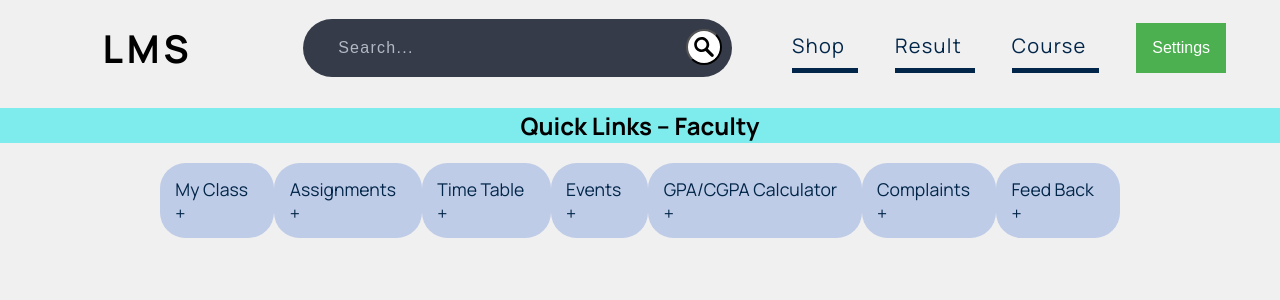
After one commit to jade-emperror/learning-management-system, a Django app: template templates/dashboard-faculty.html in a window 1280 px wide. The commit adds this page. Shown: the top 300 px of the page. Run offline with Django 3.2, Linux system fonts and the light colour scheme; the template is opened without the code that fills it, so the values that code supplies are empty.

Commit message:
dashboard initiated

```diff
--- a/dashboard/views.py
+++ b/dashboard/views.py
@@ -11,7 +11,10 @@ def checklogin(request):
         return False
 def index(request):
     if checklogin(request):
-        return render(request,'dashboard.html')
+        if(request.session.get('role')=='student'):
+            return render(request,'dashboard-student.html')
+        else:
+            return render(request,'dashboard-faculty.html')
     else:
         return redirect("/login/")
 def SyllabusFeed(request):
--- a/login/views.py
+++ b/login/views.py
@@ -16,6 +16,7 @@ def cklogin(request):
                 data=data[0]
                 if(data['uid']==uid and data['password'] == pwd):
                     request.session['islogin']=True
+                    request.session['role']='student'
                     #return redirect("/dashboard/")
                     return redirect("/dashboard/")
                 else:
@@ -29,6 +30,8 @@ def cklogin(request):
             if(len(data)!=0):
                 data=data[0]
                 if(data['uid']==uid and data['password'] == pwd):
+                    request.session['islogin']=True
+                    request.session['role']='faculty'
                     return redirect("/dashboard/")
                 else:
                     return render(request,'login.html',{'script':"Invalid Username or password"})
--- /dev/null
+++ b/static/css/dashboard.css
@@ -0,0 +1,249 @@
+body,
+html {
+    margin: 0px;
+    padding: 0px;
+    font-family: 'Manrope', sans-serif;
+    background-color: rgb(240, 240, 240);
+}
+
+.topbar {
+    display: flex;
+    justify-content: flex-start;
+    width: 100vw;
+    align-items: center;
+    height: 12vh;
+    flex-direction: row;
+    background-color: rgb(240, 240, 240);
+}
+
+.lms-hdr {
+    height: fit-content;
+    flex: .17;
+    padding-left: 8vw;
+    font-size: 3vw;
+    letter-spacing: .3vw;
+    display: flex;
+    flex-direction: row;
+    align-items: center;
+}
+
+.searchbar-cont {
+    flex: .4;
+    display: flex;
+    align-items: center;
+    justify-content: flex-start;
+    align-content: center;
+}
+
+.searchbar {
+    margin-bottom: auto;
+    margin-top: auto;
+    height: fit-content;
+    background-color: #353b48;
+    border-radius: 30px;
+    padding: 10px;
+}
+
+.search_input {
+    color: white;
+    border: 0;
+    outline: 0;
+    background: none;
+    width: 27vw;
+    font-size: 2vh;
+    line-height: 4.5vh;
+    caret-color: red;
+    padding-left: 2vw;
+    letter-spacing: 0.09vw;
+}
+
+.search_input::placeholder {
+    color: #b3b8c4;
+    font-size: 2vh;
+    line-height: 4.5vh;
+    letter-spacing: .1vw;
+}
+
+.search_icon {
+    height: 4.5vh;
+    width: 4.5vh;
+    float: right;
+    display: flex;
+    justify-content: center;
+    align-items: center;
+    border-radius: 50%;
+    color: black;
+    text-decoration: none;
+    background: white;
+}
+
+.search_icon:hover {
+    transform: scale(1.15);
+    transition: .15s;
+    cursor: pointer;
+}
+
+.icon {
+    height: 2.5vh;
+    width: 2.5vh;
+}
+
+.tabs {
+    flex: .4;
+    display: flex;
+    display: flex;
+    flex-direction: row;
+    justify-content: space-around;
+}
+
+.tab-links {
+    width: fit-content;
+    padding-right: 1vw;
+    font-size: 2.5vh;
+    line-height: 2vh;
+    text-decoration: none;
+    letter-spacing: .1vw;
+    color: rgb(2, 38, 73);
+    border-bottom: solid .7vh rgb(2, 38, 73);
+    display: flex;
+    flex-direction: row;
+    align-items: center;
+    justify-content: center;
+    align-content: center;
+}
+
+.arrow-icon {
+    height: 1.7vh;
+    width: 1.7vh;
+    margin-bottom: -.3vw;
+    margin-left: .3vw;
+}
+
+.dropbtn {
+    background-color: #4CAF50;
+    color: white;
+    padding: 16px;
+    font-size: 16px;
+    border: none;
+}
+
+
+/* The container <div> - needed to position the dropdown content */
+
+.dropdown {
+    position: relative;
+    display: inline-block;
+}
+
+
+/* Dropdown Content (Hidden by Default) */
+
+.dropdown-content {
+    display: none;
+    position: absolute;
+    background-color: #f1f1f1;
+    margin-left: -35px;
+    min-width: 160px;
+    box-shadow: 0px 8px 16px 0px rgba(0, 0, 0, 0.2);
+    z-index: 1;
+}
+
+
+/* Links inside the dropdown */
+
+.dropdown-content a {
+    color: black;
+    padding: 12px 16px;
+    text-decoration: none;
+    display: block;
+}
+
+
+/* Change color of dropdown links on hover */
+
+.dropdown-content a:hover {
+    background-color: #ddd;
+}
+
+
+/* Show the dropdown menu on hover */
+
+.dropdown:hover .dropdown-content {
+    display: block;
+}
+
+
+/* Change the background color of the dropdown button when the dropdown content is shown */
+
+.dropdown:hover .dropbtn {
+    background-color: #3e8e41;
+}
+
+
+/*
+.tab-links:hover {
+    padding-right: 1.2vw;
+    transition: .2s linear;
+    overflow: unset;
+}
+*/
+
+.quicklinks {
+    margin-top: -1vh;
+    width: 100%;
+}
+
+.quick-hdr-cont {
+    width: 100%;
+    background-color: rgb(126, 236, 236);
+    height: fit-content;
+}
+
+.quick-inr-hdr-cont {
+    width: 80%;
+    margin: auto;
+}
+
+.quick-hdr {
+    padding-top: .15vh;
+    padding-bottom: .15vh;
+    text-align: center;
+}
+
+
+/* quick tabs*/
+
+.quickies-cont {
+    width: 75vw;
+    margin: auto;
+    display: flex;
+    flex-direction: row;
+    align-items: center;
+    justify-content: space-around;
+}
+
+.quick-link {
+    text-decoration: none;
+    color: rgb(2, 38, 73);
+    font-size: 1.1rem;
+}
+
+.quick-tab {
+    padding: 1.7vh 1.2vw;
+    border-radius: 2vw;
+    background-color: #bfcce7;
+}
+
+.quick-tab:hover {
+    transform: scale(1.15);
+    transition: .1s;
+    background-color: #97addd;
+}
+
+.quickies:hover {
+    cursor: pointer;
+}
+
+.lms-hdr:hover {
+    cursor: pointer;
+}
--- /dev/null
+++ b/templates/dashboard-faculty.html
@@ -0,0 +1,98 @@
+<!DOCTYPE html>{% load static%}
+<html lang="en">
+
+<head>
+    <meta charset="UTF-8">
+    <meta http-equiv="X-UA-Compatible" content="IE=edge">
+    <meta name="viewport" content="width=device-width, initial-scale=1.0">
+    <link href="https://fonts.googleapis.com/css2?family=Manrope:wght@200;300;400;500;600;700;800&amp;family=Roboto&amp;display=swap" rel="stylesheet">
+    <!--<link rel="stylesheet" href="/css/dashboard.css">-->
+
+    <link rel="stylesheet" href="{% static '/css/dashboard.css' %}">
+    <title>Dashboard-LMS</title>
+</head>
+
+<body>
+    <section class="topbar">
+        <h1 class="lms-hdr">LMS</h1>
+        <div class="searchbar-cont">
+            <div class="container h-100">
+                <div class="d-flex justify-content-center h-100">
+                    <form action="" class="searchbar">
+                        <input class="search_input" type="text" autocomplete="off" name="searchq" placeholder="Search...">
+                        <button type="submit" class="search_icon"><img class="icon" src="{% static '/images/search.svg' %}"></button>
+                    </form>
+                </div>
+            </div>
+        </div>
+        <div class="tabs">
+            <a href="" class="tab-links">Shop</a>
+            <a href="" class="tab-links">Result</a>
+            <a href="" class="tab-links">Course</a>
+            <!--<a href="" class="tab-links">Settings <img src="/images/down-arrow.png" class="arrow-icon"></a>
+            -->
+            <div class="dropdown">
+                <button class="dropbtn">Settings</button>
+                <div class="dropdown-content">
+                    <a href="#">Profile</a>
+                    <a href="#">Feedback</a>
+                    <a href="#">Attendance</a>
+                    <a href="clearses/">Log Out</a>
+
+                </div>
+            </div>
+        </div>
+    </section>
+    <!--
+    <h1>dashboard</h1>
+    <a href="clearses/">clear session</a>
+    <a href="subjectfeed/">subject</a>
+    <a href="syllabusfeed/">syllabus</a>-->
+    <section class="quicklinks">
+        <div class="quick-hdr-cont">
+            <div class="quick-inr-hdr-cont">
+                <h2 class="quick-hdr">Quick Links -- Faculty</h2>
+            </div>
+        </div>
+        <div class="quickies-cont">
+            <div class="quickies">
+                <div class="quick-tab">
+                    <a href="" class="quick-link">My Class +</a>
+                </div>
+            </div>
+            <div class="quickies">
+                <div class="quick-tab">
+                    <a href="" class="quick-link">Assignments +</a>
+                </div>
+            </div>
+            <div class="quickies">
+                <div class="quick-tab">
+                    <a href="" class="quick-link">Time Table +</a>
+                </div>
+            </div>
+            <div class="quickies">
+                <div class="quick-tab">
+                    <a href="" class="quick-link">Events +</a>
+                </div>
+            </div>
+            <div class="quickies">
+                <div class="quick-tab">
+                    <a href="" class="quick-link">GPA/CGPA Calculator +</a>
+                </div>
+            </div>
+            <div class="quickies">
+                <div class="quick-tab">
+                    <a href="" class="quick-link">Complaints +</a>
+                </div>
+            </div>
+            <div class="quickies">
+                <div class="quick-tab">
+                    <a href="" class="quick-link">Feed Back +</a>
+                </div>
+            </div>
+        </div>
+    </section>
+
+</body>
+
+</html>
```
Also changed, not shown: assets/css/dashboard.css (added, +249 -0 lines), assets/css/login.css (+9 -0 lines), static/css/login.css (+11 -11 lines), templates/dashboard-student.html (added, +98 -0 lines), assets/images/boy.png (added), assets/images/girl.png (added), assets/images/other.png (added), assets/images/search.svg (added), assets/images/shopping-cart.svg (added), static/images/boy.png (added), static/images/girl.png (added), static/images/other.png (added), static/images/search.svg (added), static/images/shopping-cart.svg (added).
